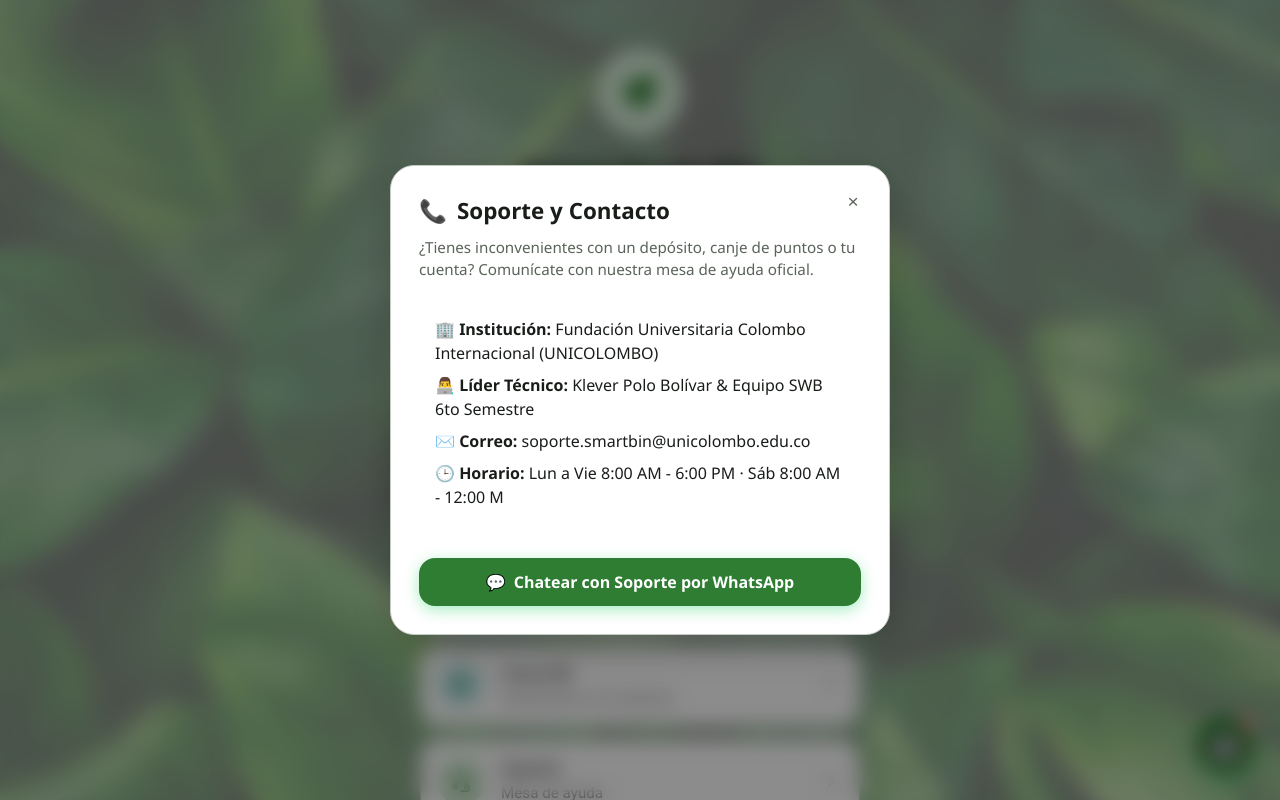
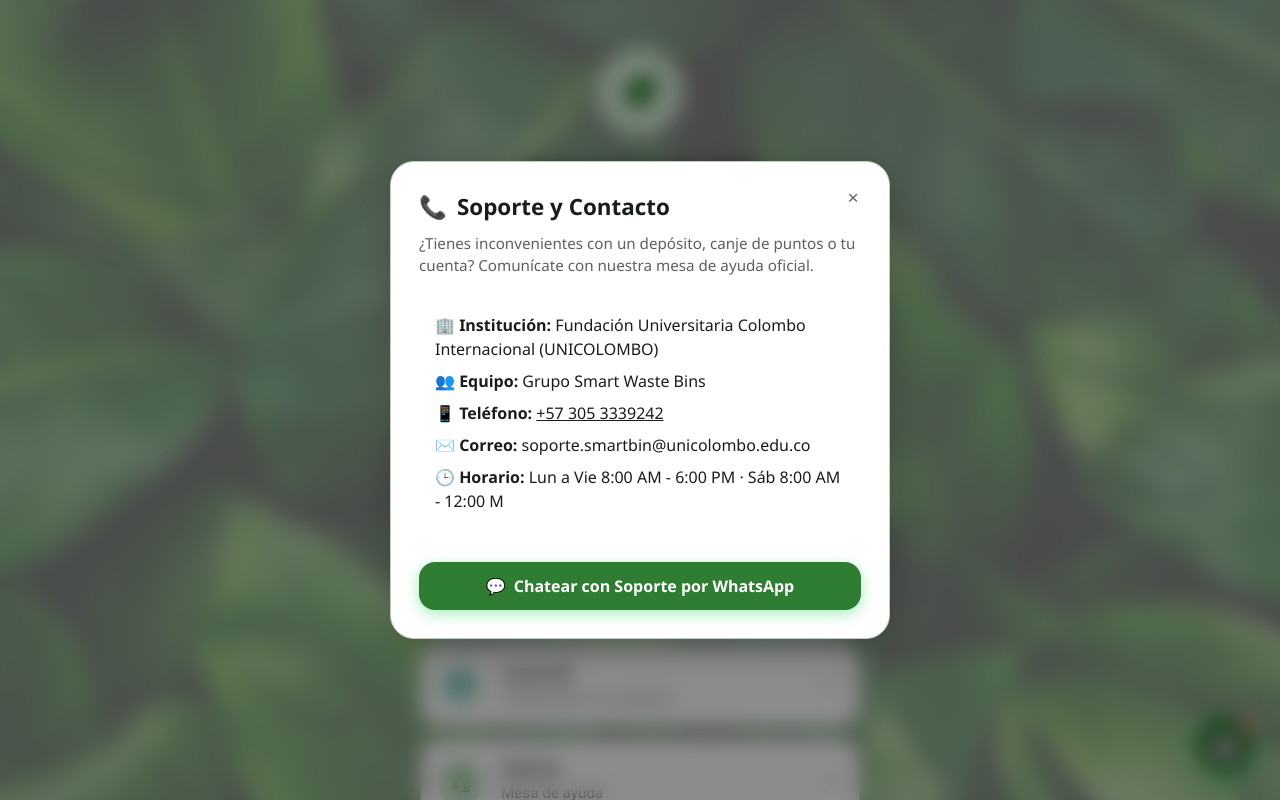
Before and after one commit to DiegoMejiaz/SmartWasteBins, a PHP site: page / in a window 1280 px wide, after a click that opens the changed part. Run offline with PHP 8.4, Linux system fonts and the light colour scheme.

Commit message:
Web: logo de la hoja en la pestaña y datos de soporte del Grupo Smart Waste Bins

```diff
--- a/assets/js/eco_widgets.js
+++ b/assets/js/eco_widgets.js
@@ -67,12 +67,13 @@
 
                 <div style="background: rgba(255,255,255,0.08); padding: 15px; border-radius: 14px; margin-bottom: 15px; border: 1px solid rgba(255,255,255,0.15);">
                     <div style="margin-bottom: 8px;"><strong>🏢 Institución:</strong> Fundación Universitaria Colombo Internacional (UNICOLOMBO)</div>
-                    <div style="margin-bottom: 8px;"><strong>👨‍💻 Líder Técnico:</strong> Klever Polo Bolívar & Equipo SWB 6to Semestre</div>
+                    <div style="margin-bottom: 8px;"><strong>👥 Equipo:</strong> Grupo Smart Waste Bins</div>
+                    <div style="margin-bottom: 8px;"><strong>📱 Teléfono:</strong> <a href="tel:+573053339242" style="color: inherit;">+57 305 3339242</a></div>
                     <div style="margin-bottom: 8px;"><strong>✉️ Correo:</strong> soporte.smartbin@unicolombo.edu.co</div>
                     <div style="margin-bottom: 8px;"><strong>🕒 Horario:</strong> Lun a Vie 8:00 AM - 6:00 PM · Sáb 8:00 AM - 12:00 M</div>
                 </div>
 
-                <a href="https://wa.me/573001234567?text=Hola,%20solicito%20asistencia%20t%C3%A9cnica%20con%20la%20plataforma%20Smart%20Waste%20Bin" target="_blank" class="eco-btn-action eco-btn-whatsapp">
+                <a href="https://wa.me/573053339242?text=Hola,%20solicito%20asistencia%20t%C3%A9cnica%20con%20la%20plataforma%20Smart%20Waste%20Bin" target="_blank" class="eco-btn-action eco-btn-whatsapp">
                     <span>💬</span> Chatear con Soporte por WhatsApp
                 </a>
             </div>
@@ -310,7 +311,7 @@
             return `📞 <strong>Mesa de Ayuda y Soporte:</strong><br/>
             ¿Necesitas ayuda técnica? Puedes escribirnos directamente a:<br/>
             • Correo: <code>soporte.smartbin@unicolombo.edu.co</code><br/>
-            • WhatsApp de Soporte: <a href="https://wa.me/573001234567" target="_blank" style="color: #2ecc71; text-decoration: underline;">Abrir WhatsApp</a>`;
+            • WhatsApp de Soporte: <a href="https://wa.me/573053339242" target="_blank" style="color: #2ecc71; text-decoration: underline;">Abrir WhatsApp</a>`;
         }
 
         // Respuesta genérica inteligente
--- a/includes/ui_web.php
+++ b/includes/ui_web.php
@@ -67,6 +67,7 @@ function paginaInicio(string $titulo, array $opciones = []): void {
     <meta name="theme-color" content="#F5F8F4" media="(prefers-color-scheme: light)">
     <meta name="theme-color" content="#0F1410" media="(prefers-color-scheme: dark)">
     <title><?= e($titulo) ?> · Smart Waste Bin</title>
+    <link rel="icon" type="image/svg+xml" href="../assets/img/favicon.svg">
     <link rel="stylesheet" href="../assets/css/eco_widgets.css">
     <link rel="stylesheet" href="../assets/css/app.css">
     <?php if (!empty($opciones['swal'])): ?><script src="https://cdn.jsdelivr.net/npm/sweetalert2@11.14.5/dist/sweetalert2.all.min.js"></script><?php endif; ?>
@@ -164,6 +165,7 @@ function paginaAlerta(string $icono, string $titulo, string $html, string $redir
     <meta charset="UTF-8">
     <meta name="viewport" content="width=device-width, initial-scale=1.0">
     <title><?= e($titulo) ?> · Smart Waste Bin</title>
+    <link rel="icon" type="image/svg+xml" href="../assets/img/favicon.svg">
     <link rel="stylesheet" href="../assets/css/app.css">
     <script src="https://cdn.jsdelivr.net/npm/sweetalert2@11.14.5/dist/sweetalert2.all.min.js"></script>
 </head>
--- a/index.html
+++ b/index.html
@@ -5,6 +5,7 @@
     <meta name="viewport" content="width=device-width, initial-scale=1.0">
     <meta http-equiv="Cache-Control" content="no-cache, must-revalidate">
     <title>Smart Waste Bin</title>
+    <link rel="icon" type="image/svg+xml" href="assets/img/favicon.svg">
     <link rel="stylesheet" href="assets/css/eco_widgets.css">
     <link rel="stylesheet" href="assets/css/app.css">
 </head>
--- a/paginas/insertar_usuario.html
+++ b/paginas/insertar_usuario.html
@@ -4,6 +4,7 @@
     <meta charset="UTF-8">
     <meta name="viewport" content="width=device-width, initial-scale=1.0">
     <title>Crear cuenta · Smart Waste Bin</title>
+    <link rel="icon" type="image/svg+xml" href="../assets/img/favicon.svg">
     <link rel="stylesheet" href="../assets/css/eco_widgets.css">
     <link rel="stylesheet" href="../assets/css/app.css">
 </head>
--- a/paginas/login.html
+++ b/paginas/login.html
@@ -4,6 +4,7 @@
     <meta charset="UTF-8">
     <meta name="viewport" content="width=device-width, initial-scale=1.0">
     <title>Iniciar sesión · Smart Waste Bin</title>
+    <link rel="icon" type="image/svg+xml" href="../assets/img/favicon.svg">
     <link rel="stylesheet" href="../assets/css/eco_widgets.css">
     <link rel="stylesheet" href="../assets/css/app.css">
 </head>
```
Also changed, not shown: assets/img/favicon.svg (added).
